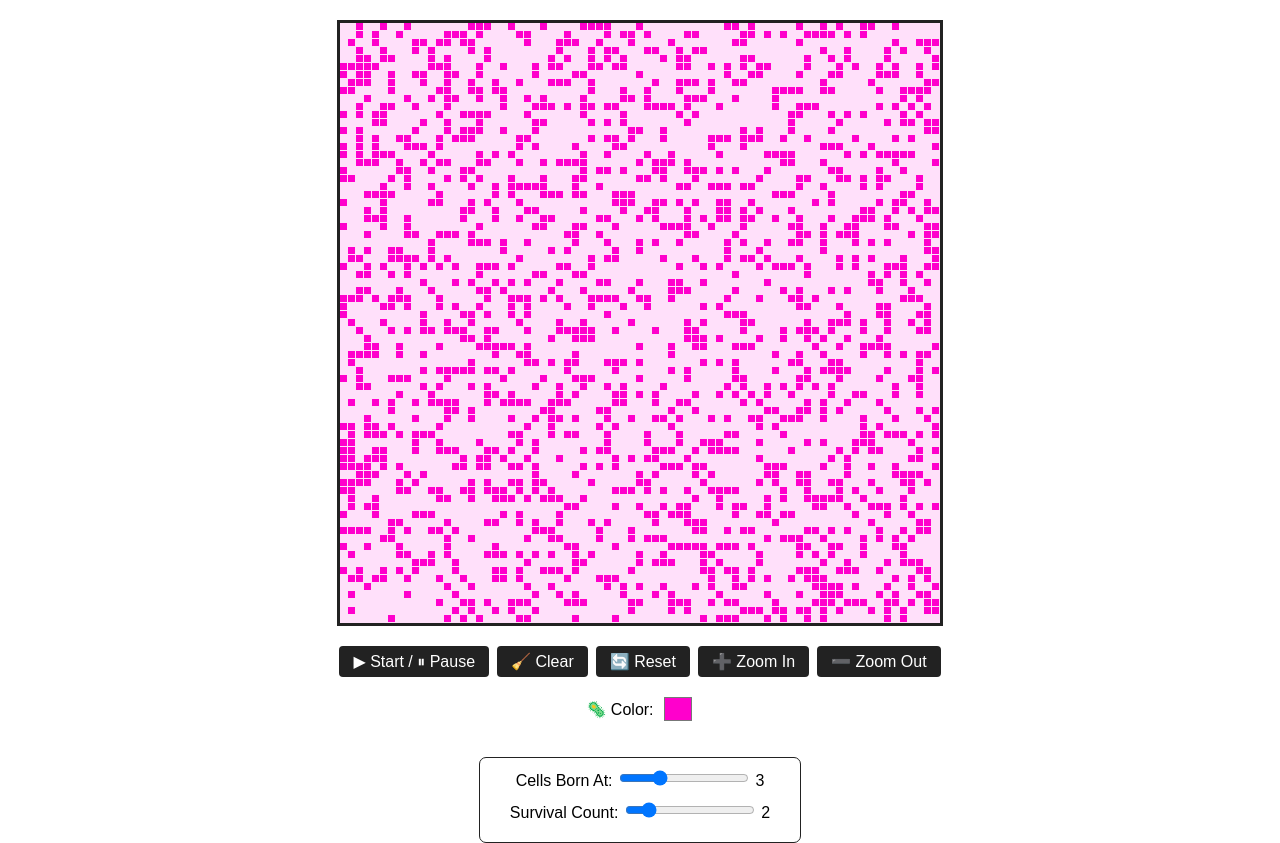
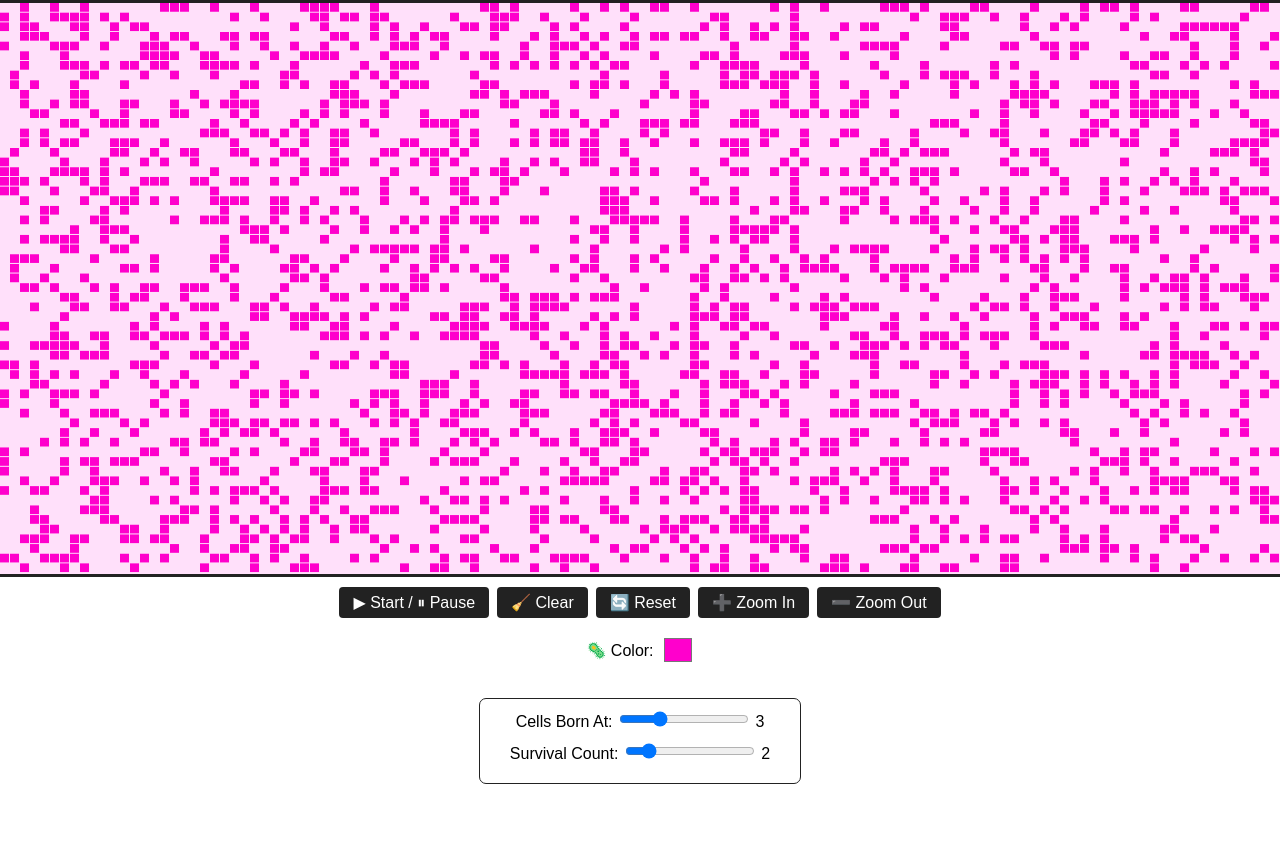
Before and after one commit to CryptvJet/Game-of-Life, a plain HTML site: page index.html in a window 1280 px wide. After the commit the page ends 800 px from the top, so only its background shows below. Drawn offline with Linux system fonts and the light colour scheme.

Commit message:
full screen

```diff
--- a/index.html
+++ b/index.html
@@ -7,7 +7,7 @@
   <link rel="stylesheet" href="style.css" />
 </head>
 <body>
-  <div id="container">
+  <div id="main-layout">
     <canvas id="game-canvas"></canvas>
     <div id="controls">
       <button id="start-pause">▶ Start / ⏸ Pause</button>
--- a/src/main.js
+++ b/src/main.js
@@ -15,7 +15,7 @@ const surviveSlider = document.getElementById('survive-slider');
 const surviveValue = document.getElementById('survive-value');
 
 // Grid settings
-let cellSize = 8;
+let cellSize = 10;
 let rows, cols, game;
 let animationId;
 let running = false;
@@ -26,11 +26,25 @@ let bornAt = parseInt(bornSlider.value); // Default 3
 let surviveCount = parseInt(surviveSlider.value); // Default 2
 
 function resizeCanvasAndGrid() {
-  canvas.width = 600;
-  canvas.height = 600;
+  // Calculate available height for canvas (window - controls)
+  const layout = document.getElementById('main-layout');
+  // Find space taken by controls
+  const controlsHeight = (
+    document.getElementById('controls').offsetHeight +
+    document.getElementById('color-controls').offsetHeight +
+    document.getElementById('sliders').offsetHeight +
+    60 // Extra margin/padding fudge factor
+  );
+  const availableHeight = window.innerHeight - controlsHeight;
+  // Fill as much as possible
+  canvas.width = window.innerWidth;
+  canvas.height = Math.max(200, availableHeight);
+
   cols = Math.floor(canvas.width / cellSize);
   rows = Math.floor(canvas.height / cellSize);
-  game = new GameOfLife(rows, cols, bornAt, surviveCount);
+  if (!game || game.rows !== rows || game.cols !== cols) {
+    game = new GameOfLife(rows, cols, bornAt, surviveCount);
+  }
 }
 
 function drawGrid() {
@@ -108,10 +122,14 @@ surviveSlider.oninput = function(e) {
 // --- Initial Setup ---
 bornValue.innerText = bornAt;
 surviveValue.innerText = surviveCount;
+
+// Responsive resizing
+function onResize() {
+  resizeCanvasAndGrid();
+  drawGrid();
+}
+window.addEventListener('resize', onResize);
+
+// Initial load
 resizeCanvasAndGrid();
 drawGrid();
-
-window.addEventListener('resize', () => {
-  resizeCanvasAndGrid();
-  drawGrid();
-});
--- a/style.css
+++ b/style.css
@@ -3,29 +3,39 @@ html, body {
   padding: 0;
   width: 100vw;
   height: 100vh;
-  background: #fff;
+  box-sizing: border-box;
 }
 
 body {
+  width: 100vw;
+  height: 100vh;
   display: flex;
-  justify-content: center;
-  align-items: flex-start;
-  min-height: 100vh;
+  flex-direction: column;
+  justify-content: stretch;
+  align-items: stretch;
+  background: #fff;
   font-family: sans-serif;
 }
 
-#container {
-  margin-top: 20px;
+#main-layout {
+  width: 100vw;
+  height: 100vh;
   display: flex;
   flex-direction: column;
   align-items: center;
+  justify-content: stretch;
 }
 
 #game-canvas {
-  display: block;
+  flex: 1 1 auto;
+  width: 100vw;
+  height: 60vh;
+  min-height: 350px;
+  max-height: 80vh;
   background: #ffe0fa;
   border: 3px solid #222;
-  margin-bottom: 20px;
+  margin-bottom: 10px;
+  display: block;
 }
 
 #controls {
@@ -33,6 +43,8 @@ body {
   flex-direction: row;
   gap: 0.5em;
   margin-bottom: 1em;
+  justify-content: center;
+  flex-wrap: wrap;
 }
 
 #controls button {
@@ -74,6 +86,7 @@ body {
   padding: 10px 30px 10px 30px;
   border: 1px solid #222;
   margin-top: 1em;
+  margin-bottom: 1em;
 }
 
 #sliders > div {
```
